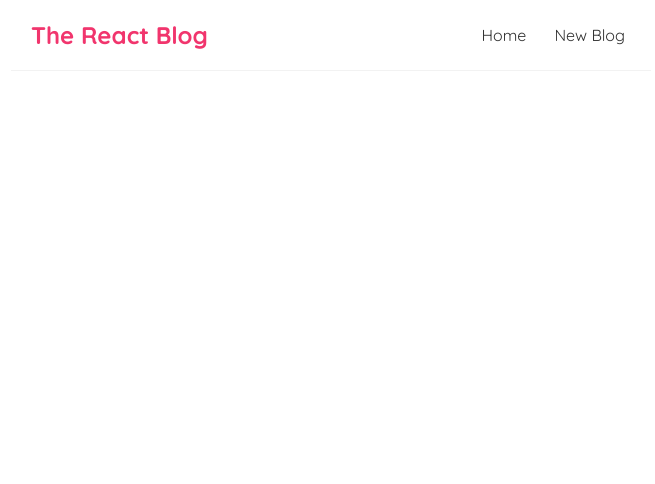
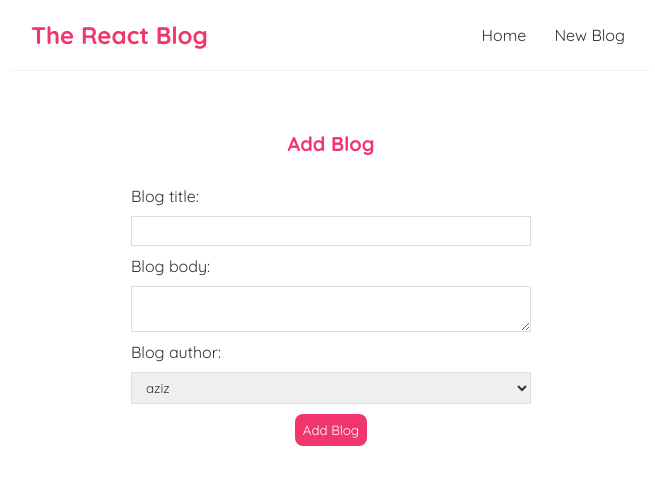
Before and after one commit to arfaoui-aziz/React-Todo, a React (Create React App) app: page /create in a window 1280 px wide. Shown: the top 484 px of the page, without its empty margins (309-964 px from the left). Built offline with nearby package versions, Linux system fonts and the light colour scheme.

Commit message:
feat: Blog Creation

```diff
--- a/data/db.json
+++ b/data/db.json
@@ -23,6 +23,42 @@
       "body": "lorem ipsum...",
       "author": "mario",
       "id": 4
+    },
+    {
+      "title": "aziz",
+      "body": "testing for reasdfffff",
+      "author": "aziz",
+      "id": 5
+    },
+    {
+      "title": "aziz",
+      "body": "testing for reasdfffff",
+      "author": "aziz",
+      "id": 6
+    },
+    {
+      "title": "testing redirection ",
+      "body": "eeeeeeeeeeeeeeeeeeed Redirect  ",
+      "author": "shaun",
+      "id": 7
+    },
+    {
+      "title": "tesdt",
+      "body": "dffff",
+      "author": "aziz",
+      "id": 8
+    },
+    {
+      "title": "dsf",
+      "body": "ffggg",
+      "author": "shaun",
+      "id": 9
+    },
+    {
+      "title": "dsf go back ",
+      "body": "ffggg back ",
+      "author": "shaun",
+      "id": 10
     }
   ]
 }
--- a/src/App.js
+++ b/src/App.js
@@ -3,6 +3,7 @@ import Navbar from "./Navbar";
 import Home from "./Home";
 import { BrowserRouter as Router, Route, Switch } from "react-router-dom";
 import CreateBlog from "./CreateBlog";
+import BlogDetails from "./BlogDetails";
 const App = () => {
   return (
     <Router>
@@ -16,6 +17,9 @@ const App = () => {
             <Route path="/create">
               <CreateBlog />
             </Route>
+            <Route path="/blogs/:id">
+              <BlogDetails />
+            </Route>
           </Switch>
         </div>
       </div>
--- /dev/null
+++ b/src/BlogDetails.js
@@ -0,0 +1,23 @@
+import { useParams } from "react-router-dom";
+import useFetch from "./useFetch";
+const BlogDetails = () => {
+  const { id } = useParams();
+  const { data: blog, error, isLoading } = useFetch(
+    "http://localhost:5000/blogs/" + id
+  );
+  return (
+    <div className="blog-details">
+      {isLoading && <div>Loading...</div>}
+      {error && <div> {error}</div>}
+
+      {blog && (
+        <article>
+          <h2>{blog.title}</h2>
+          <p>Written By {blog.author}</p>
+          <div>{blog.body}</div>
+        </article>
+      )}
+    </div>
+  );
+};
+export default BlogDetails;
--- a/src/BlogList.js
+++ b/src/BlogList.js
@@ -1,3 +1,5 @@
+import { Link } from "react-router-dom";
+
 // const BlogList = (props) => {
 const BlogList = ({ blogs, title, handleDelete }) => {
   //****** Return /
@@ -6,9 +8,11 @@ const BlogList = ({ blogs, title, handleDelete }) => {
       <h1>{title}</h1>
       {blogs.map((blog) => (
         <div className="blog-preview" key={blog.id}>
-          <h2>{blog.title}</h2>
-          <p>Written by {blog.author}</p>
-          <button onClick={() => handleDelete(blog.id)}>delete blog</button>
+          <Link to={`/blogs/${blog.id}`}>
+            <h2>{blog.title}</h2>
+            <p>Written by {blog.author}</p>
+            <button onClick={() => handleDelete(blog.id)}>delete blog</button>
+          </Link>
         </div>
       ))}
     </div>
--- a/src/CreateBlog.js
+++ b/src/CreateBlog.js
@@ -1,5 +1,55 @@
+import { useState } from "react";
+import { useHistory } from "react-router-dom";
 const CreateBlog = () => {
-    return ( <div></div> );
-}
+  const [title, setTitle] = useState("");
+  const [body, setBody] = useState("");
+  const [author, setAuthor] = useState("aziz");
+  const [isLoading, setIsLoading] = useState(false);
+  const history = useHistory();
+
+  const handleSubmit = (e) => {
+    e.preventDefault();
+    const blog = { title, body, author };
+    fetch("http://localhost:5000/blogs", {
+      method: "POST",
+      headers: { "Content-Type": "application/json" },
+      body: JSON.stringify(blog),
+    }).then(() => {
+      console.log("new blog added");
+      setIsLoading(false);
+      //   history.go(-1);
+      history.push("/");
+    });
+  };
+
+  return (
+    <div className="create">
+      <h2>Add Blog </h2>
+      <form onSubmit={handleSubmit}>
+        <label>Blog title:</label>
+        <input
+          type="text"
+          required
+          value={title}
+          onChange={(e) => setTitle(e.target.value)}
+        />
+        <label>Blog body:</label>
+        <textarea
+          type="text"
+          required
+          value={body}
+          onChange={(e) => setBody(e.target.value)}
+        ></textarea>
+        <label>Blog author:</label>
+        <select value={author} onChange={(e) => setAuthor(e.target.value)}>
+          <option value="aziz">aziz</option>
+          <option value="shaun">shaun</option>
+        </select>
+        {!isLoading && <button>Add Blog</button>}
+        {isLoading && <button>Adding Blog ...</button>}
+      </form>
+    </div>
+  );
+};
 
 export default CreateBlog;
--- a/src/useFetch.js
+++ b/src/useFetch.js
@@ -7,7 +7,6 @@ const useFetch = (url) => {
 
   useEffect(() => {
     const abortCont = new AbortController();
-    console.log("use Effect running");
     fetch(url, { signal: abortCont.signal })
       .then((response) => {
         if (!response.ok) throw new Error("Unable to connect");
@@ -23,10 +22,10 @@ const useFetch = (url) => {
           console.log("fetch aborted");
         } else {
           setIsLoading(false);
-          console.log(e.message);
+          setError(e.message);
         }
       });
-    return abortCont.abort();
+    return () => abortCont.abort();
   }, [url]);
 
   return { data, error, isLoading };
```
